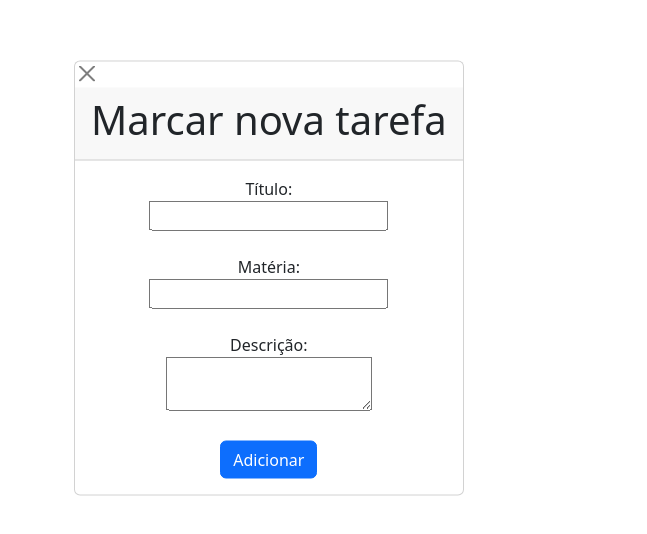
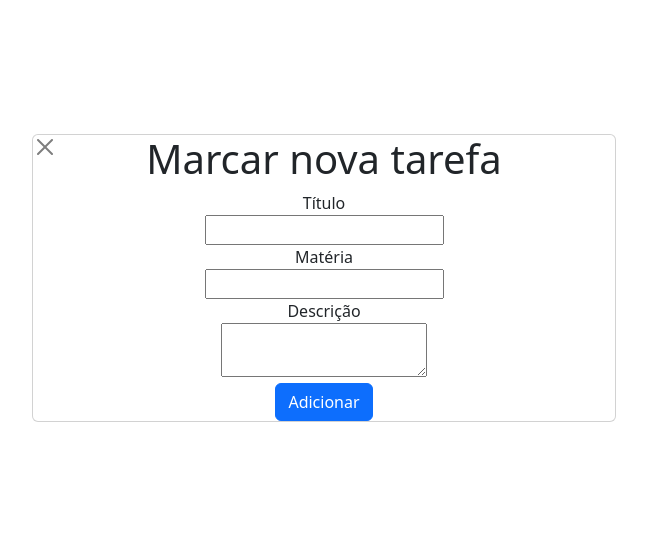
Before and after one commit to ouldiskai/atividades-alex, a plain HTML site: page AC02 2º tri/marcartarefa.html in a window 1280 px wide. Shown: the part 122-656 px from the top of the page, without its empty margins (316-963 px from the left). Drawn offline with nearby package versions, Linux system fonts and the light colour scheme.

Commit message:
Add files via upload

```diff
--- a/AC02 2º tri/marcartarefa.html
+++ b/AC02 2º tri/marcartarefa.html
@@ -10,30 +10,30 @@
 </head>
 
 <body>
-    <div class="mx-auto p-12" style="width: 500px;">
-        <div class="position-absolute top-50 translate-middle-y">
-            <div class="card text-center">
-                <a href="http://localhost:3000" class="text-start"><button type="button" class="btn-close" aria-label="Close"></button></a>
+    <div class="position-absolute top-50 start-50 translate-middle">
+        <div class="mx-auto p-2" style="width: 600px;">
+            <div class="align-middle">
+                <div class="card text-center">
+                    <div class="position-absolute top-0 start-0">
+                        <a href="http://localhost:3000" class="">
+                            <button type="button" class="btn-close" aria-label="Close"></button>
+                        </a>
+                    </div>
 
-                <div class="card-header">
                     <h1>Marcar nova tarefa</h1>
-                </div>
-
-                <div class="card-body">
 
                     <form action="http://localhost:3000/marcar-tarefa" method="POST">
 
-                        <label for="titulo">Título:</label><br>
-                        <input type="text" id="titulo" name="titulo" required><br><br>
+                        <label for="titulo">Título</label><br />
+                        <input type="text" id="titulo" name="titulo" required /><br />
 
-                        <label for="materia">Matéria:</label><br>
-                        <input type="text" id="materia" name="materia"><br><br>
+                        <label for="materia">Matéria</label><br />
+                        <input type="text" id="materia" name="materia" required /><br />
 
-                        <label for="descricao">Descrição:</label><br>
-                        <textarea id="descricao" name="descricao" required></textarea><br><br>
+                        <label for="descricao">Descrição</label><br />
+                        <textarea id="descricao" name="descricao" required></textarea><br />
 
-                        <button class="btn btn-primary" type="submit">Adicionar</button><br>
-
+                        <button class="btn btn-primary" type="submit">Adicionar</button>
                     </form>
 
                 </div>
```
Also changed, not shown: AC02 2º tri/atualizartarefa.html (+2 -2 lines), AC02 2º tri/encontrartarefa.html (+18 -9 lines), AC02 2º tri/index.html (+1 -1 lines), AC02 2º tri/retirartarefa.html (+0 -3 lines).
